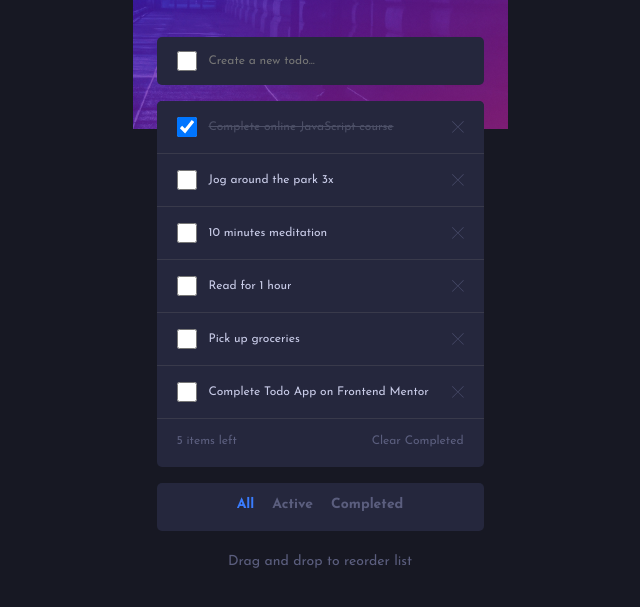
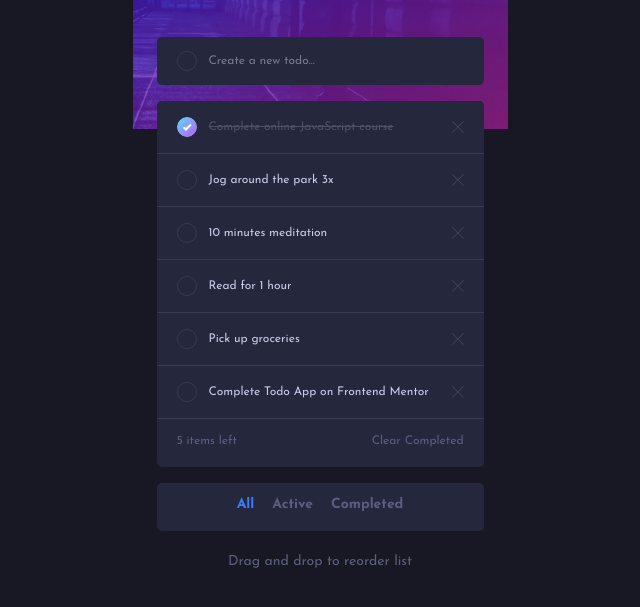
Before and after one commit to kovaldi68/TODO-list, a plain HTML site: page index.html in a window 1280 px wide. Shown: the part 71-678 px from the top of the page, without its empty margins (320-960 px from the left). Drawn offline with Linux system fonts and the light colour scheme.

Commit message:
Checkbox styling

```diff
--- a/index.html
+++ b/index.html
@@ -27,32 +27,32 @@
             <div class='page-main__tasks tasks'>
                 <ul class='tasks__list'>
                     <li class='tasks__item tasks__item--completed'>
-                        <input class='tasks__checkbox' type='checkbox' checked></input>
-                        <p class='tasks__text'>Complete online JavaScript course</p>
+                        <input class='tasks__checkbox checkbox' type='checkbox' id='completed-check' checked></input>
+                        <p class='tasks__text' for=''>Complete online JavaScript course</p>
                         <button class='tasks__close-button button close-button' type='button'></button>
                     </li>
                     <li class='tasks__item'>
-                        <input class='tasks__checkbox' type='checkbox'></input>
+                        <input class='tasks__checkbox checkbox' type='checkbox'></input>
                         <p class='tasks__text'>Jog around the park 3x</p>
                         <button class='tasks__close-button button close-button' type='button'></button>
                     </li>
                     <li class='tasks__item'>
-                        <input class='tasks__checkbox' type='checkbox'></input>
+                        <input class='tasks__checkbox checkbox' type='checkbox'></input>
                         <p class='tasks__text'>10 minutes meditation</p>
                         <button class='tasks__close-button button close-button' type='button'></button>
                     </li>
                     <li class='tasks__item'>
-                        <input class='tasks__checkbox' type='checkbox'></input>
+                        <input class='tasks__checkbox checkbox' type='checkbox'></input>
                         <p class='tasks__text'>Read for 1 hour</p>
                         <button class='tasks__close-button button close-button' type='button'></button>
                     </li>
                     <li class='tasks__item'>
-                        <input class='tasks__checkbox' type='checkbox'></input>
+                        <input class='tasks__checkbox checkbox' type='checkbox'></input>
                         <p class='tasks__text'>Pick up groceries</p>
                         <button class='tasks__close-button button close-button' type='button'></button>
                     </li>
                     <li class='tasks__item'>
-                        <input class='tasks__checkbox' type='checkbox'></input>
+                        <input class='tasks__checkbox checkbox' type='checkbox'></input>
                         <p class='tasks__text'>Complete Todo App on Frontend Mentor</p>
                         <button class='tasks__close-button button close-button' type='button'></button>
                     </li>
--- a/style.css
+++ b/style.css
@@ -138,16 +138,6 @@
     position: relative;
 }
 
-.checkbox {
-    position: absolute;
-    margin: 0;
-    width: 20px;
-    height: 20px;
-    top: 50%;
-    left: 20px;
-    transform: translateY(-50%);
-}
-
 .new-task__input {
     padding: 18px 52px;
     width: 100%;
@@ -155,14 +145,96 @@
     font-weight: 400;
     font-size: 12px;
     line-height: 12px;
-    color: var(--grey-info);
+    color: var(--grey-dark);
     border: none;
     border-radius: var(--border-radius);
 }
 
+.new-task__input::placeholder {
+    color: var(--grey-info);
+}
+
 .page__body--dark-theme .new-task__input {
+    color: var(--grey-task);
+    background-color: var(--grey-black);
+}
+
+.page__body--dark-theme .new-task__input::placeholder {
     color: var(--grey-new-task);
+}
+
+.checkbox {
+    position: relative;
+    -webkit-appearance: none;
+	-moz-appearance: none;
+    margin: 0;
+    width: 20px;
+    height: 20px;
+    border: 1px solid var(--grey-light-decoration);
+    border-radius: 50%;
+    cursor: pointer;
+}
+
+.new-task__checkbox {
+    position: absolute;
+    top: 50%;
+    left: 20px;
+    transform: translateY(-50%);
+}
+
+.page__body--dark-theme .checkbox {
+    border: 1px solid var(--grey-dark);
+}
+
+.checkbox:hover,
+.checkbox:focus {
+    border: none;
+    background-image: linear-gradient(135deg, #55DDFF 0%, #C058F3 100%);
+}
+
+.checkbox:hover::before,
+.checkbox:focus::before {
+    content: '';
+    position: absolute;
+    top: 1px;
+    left: 1px;
+    width: 18px;
+    height: 18px;
+    border-radius: 50%;
+    background-color: var(--white);
+}
+
+.page__body--dark-theme .checkbox:hover::before,
+.page__body--dark-theme .checkbox:focus::before {
+    content: '';
+    position: absolute;
+    top: 1px;
+    left: 1px;
+    width: 18px;
+    height: 18px;
+    border-radius: 50%;
     background-color: var(--grey-black);
+}
+
+.checkbox:checked {
+    border: none;
+    background-image: url(/img/check-icon.svg);
+    background-position: center;
+    background-repeat: no-repeat;
+    background-size: 20px;
+}
+
+.checkbox:checked:hover,
+.checkbox:checked:focus {
+    background-image: url(/img/check-icon.svg);
+    background-position: center;
+    background-repeat: no-repeat;
+    background-size: 20px;
+}
+
+.checkbox:checked:hover::before,
+.checkbox:checked:focus::before {
+    display: none;
 }
 
 .page-main__tasks {
@@ -215,16 +287,13 @@
 }
 
 .tasks__checkbox {
-    margin: 0;
     margin-right: 12px;
-    width: 20px;
-    height: 20px;
 }
 
 .tasks__text {
     margin: 0;
+    margin-right: auto;
     padding: 0;
-    margin-right: auto;
 }
 
 .close-button {
```
Also changed, not shown: img/check-hover-icon.svg (added), img/check-icon.png (deleted), img/check-icon.svg (added).
